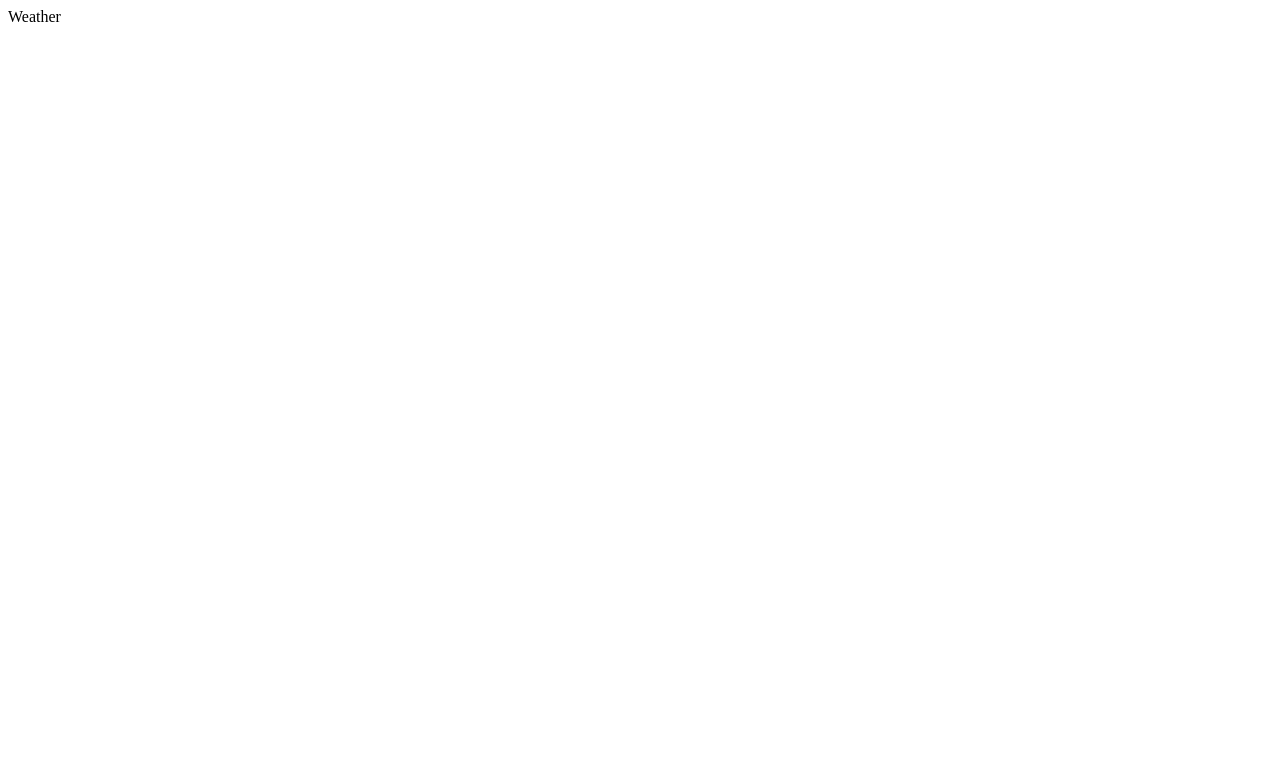
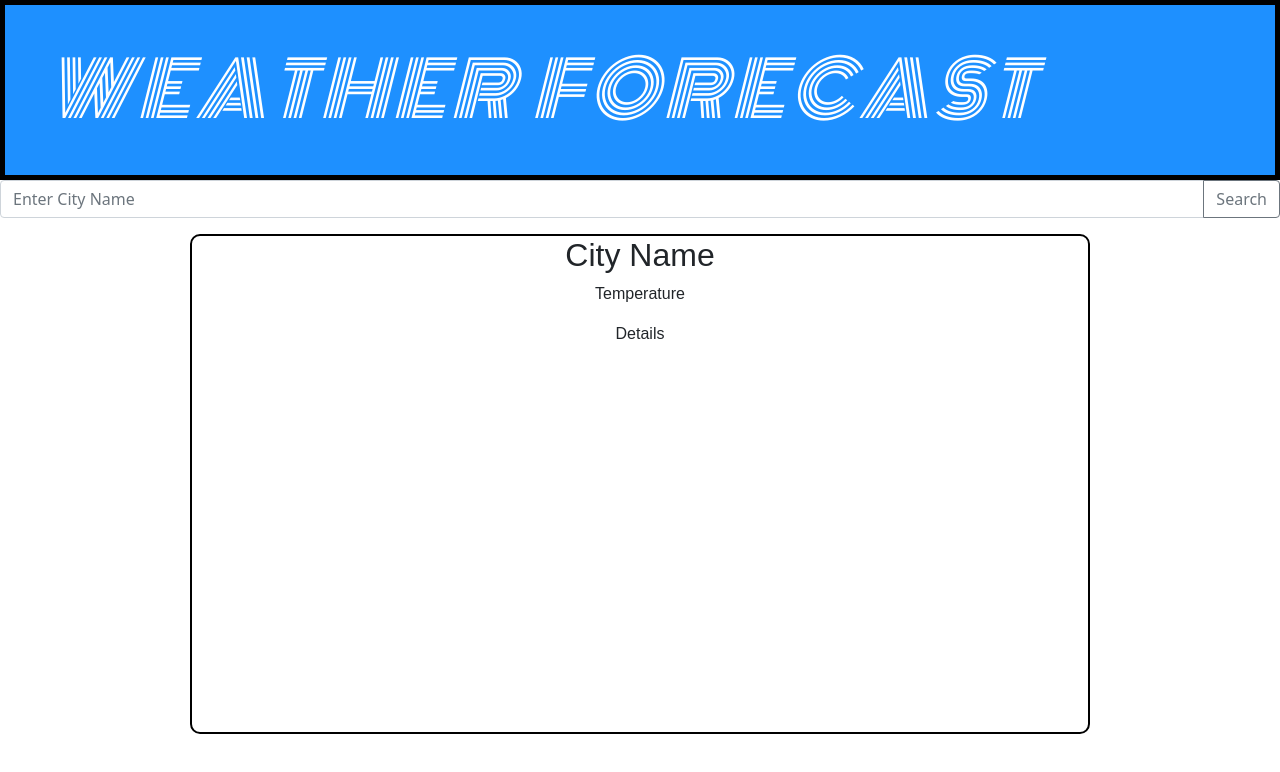
Before and after one commit to markl0218/weather-app, a plain HTML site: page index.html in a window 1280 px wide. Drawn offline with nearby package versions, Linux system fonts and the light colour scheme.

Commit message:
final pushes of what I completed

```diff
--- a/index.html
+++ b/index.html
@@ -5,8 +5,60 @@
     <meta http-equiv="X-UA-Compatible" content="IE=edge" />
     <meta name="viewport" content="width=device-width, initial-scale=1.0" />
     <title>Weather Search</title>
+    <link
+      href="https://cdn.jsdelivr.net/npm/bootstrap@5.0.1/dist/css/bootstrap.min.css"
+      rel="stylesheet"
+      integrity="sha384-+0n0xVW2eSR5OomGNYDnhzAbDsOXxcvSN1TPprVMTNDbiYZCxYbOOl7+AMvyTG2x"
+      crossorigin="anonymous"
+    />
+    <link rel="preconnect" href="https://fonts.gstatic.com" />
+    <link
+      href="https://fonts.googleapis.com/css2?family=Monoton&display=swap"
+      rel="stylesheet"
+    />
+    <link rel="stylesheet" href="style.css" />
   </head>
   <body>
-    <header>Weather</header>
+    <header>
+      <h1>
+        <em>WEATHER FORECAST</em>
+      </h1>
+    </header>
+
+    <div class="input-group mb-3" class="searchBar">
+      <input
+        type="text"
+        class="form-control"
+        placeholder="Enter City Name"
+        aria-label="Enter City Name"
+        aria-describedby="button-addon2"
+      />
+      <button
+        class="btn btn-outline-secondary"
+        class="searchButton"
+        type="button"
+        id="button-addon2"
+      >
+        Search
+      </button>
+    </div>
+
+    <div class="container">
+      <h2 class="cityName">City Name</h2>
+      <p class="temp">Temperature</p>
+      <p class="details">Details</p>
+    </div>
+
+    <script
+      src="https://cdn.jsdelivr.net/npm/@popperjs/core@2.9.2/dist/umd/popper.min.js"
+      integrity="sha384-IQsoLXl5PILFhosVNubq5LC7Qb9DXgDA9i+tQ8Zj3iwWAwPtgFTxbJ8NT4GN1R8p"
+      crossorigin="anonymous"
+    ></script>
+    <script
+      src="https://cdn.jsdelivr.net/npm/bootstrap@5.0.1/dist/js/bootstrap.min.js"
+      integrity="sha384-Atwg2Pkwv9vp0ygtn1JAojH0nYbwNJLPhwyoVbhoPwBhjQPR5VtM2+xf0Uwh9KtT"
+      crossorigin="anonymous"
+    ></script>
+    <script src="javascript.js"></script>
   </body>
 </html>
--- a/javascript.js
+++ b/javascript.js
@@ -1 +1,12 @@
-var APIKey = "821cccc3bd68e40b96f7c4d8b9907cd8"
+// created variables to use with api to display info
+var searchButton = document.querySelector('searchButton')
+var searchBar = document.querySelector('searchBar')
+var cityName = document.querySelector('cityName')
+var temp = document.querySelector('temp')
+var details = document.querySelector('details')
+
+searchButton.addEventListener('click',function(){
+fetch('api.openweathermap.org/data/2.5/weather?q='+searchBar.value+'&appid=821cccc3bd68e40b96f7c4d8b9907cd8')
+.then(response => response.json())
+.then(data => console.log(data))
+})
--- a/style.css
+++ b/style.css
@@ -0,0 +1,24 @@
+h1 {
+  font-size: 75px;
+  font-family: "Monoton", cursive;
+  background-color: #1e90ff;
+  padding: 40px;
+  color: white;
+  margin: auto;
+  text-shadow: grey;
+  letter-spacing: 5px;
+  border: black solid 5px;
+}
+
+.card-position {
+  align-items: center;
+}
+
+.container {
+  border: black solid 2px;
+  border-radius: 10px;
+  height: 500px;
+  width: 900px;
+  font-family: sans-serif;
+  text-align: center;
+}
```
Also changed, not shown: screenshot.png (added), 1 other file.
